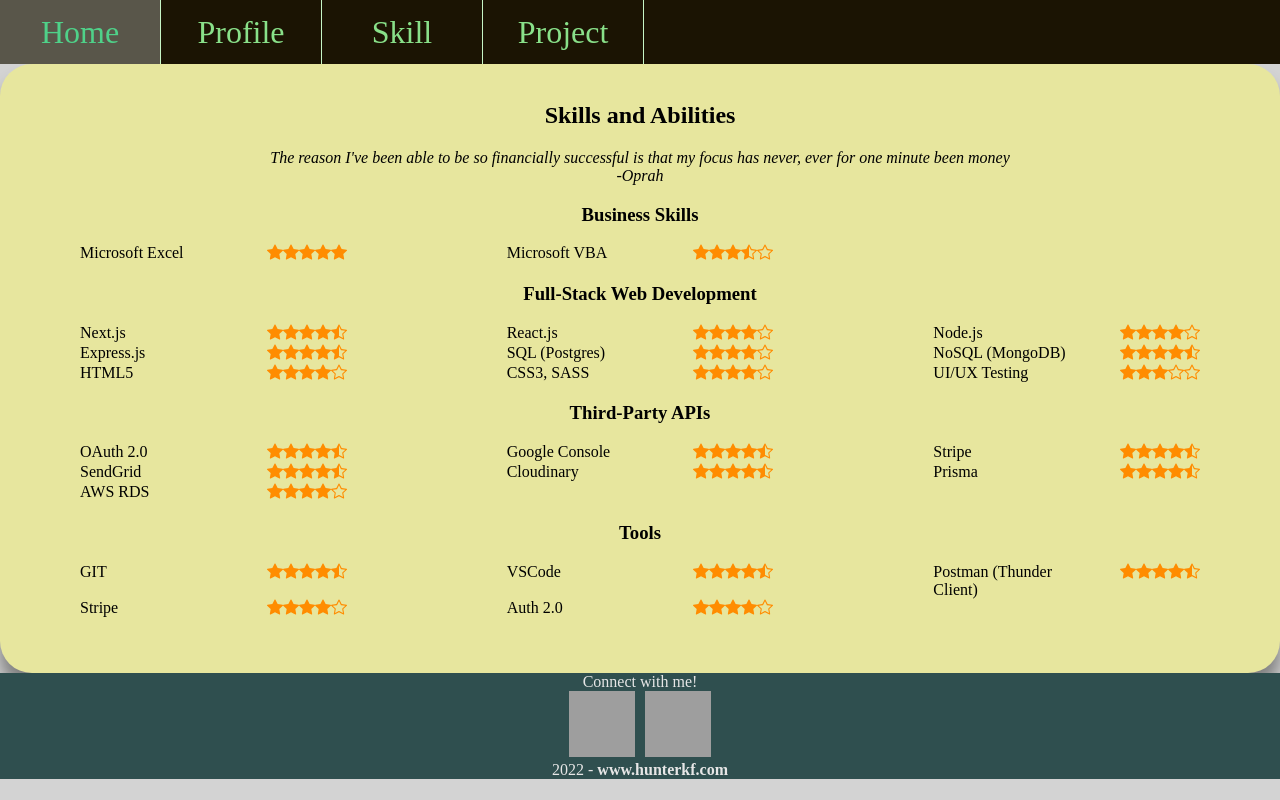
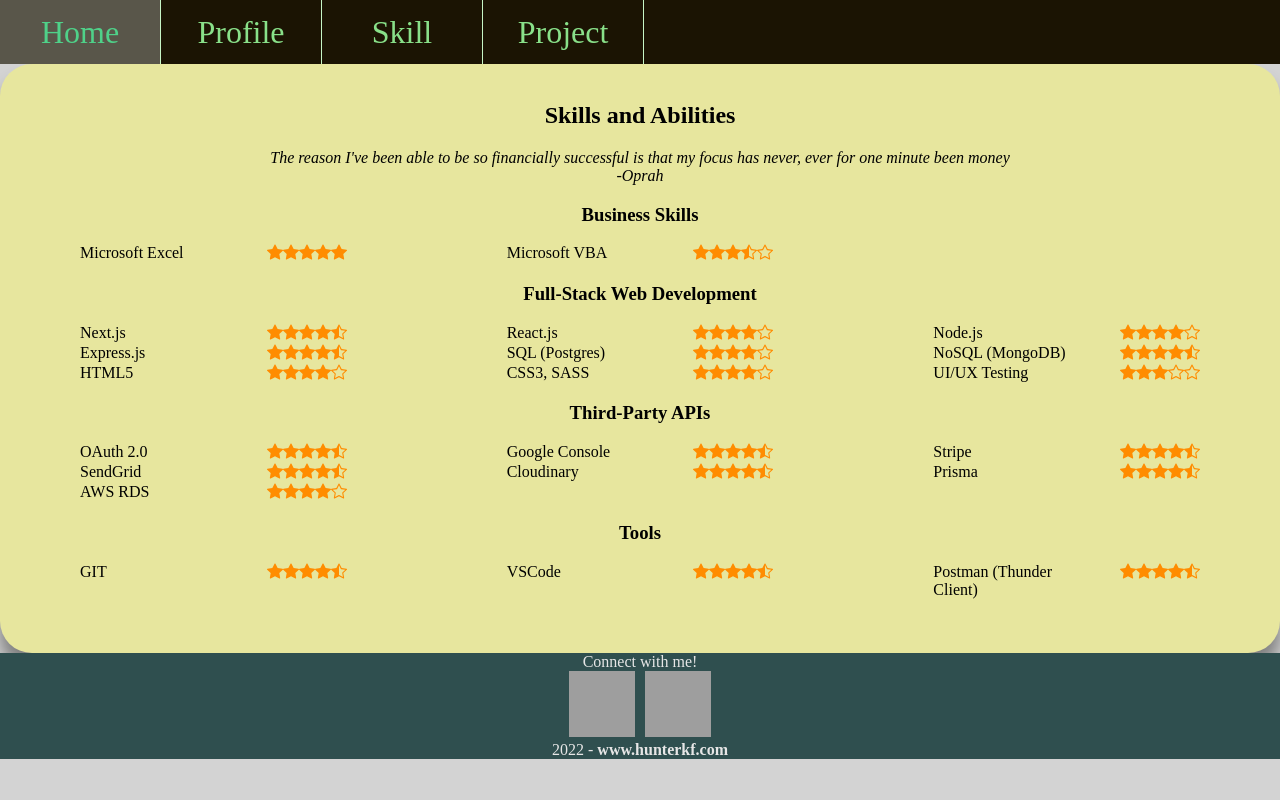
Before and after one commit to BestVersion7/hunterkenfan, a Next.js app: page /skill in a window 1280 px wide. Built offline with nearby package versions, Linux system fonts and the light colour scheme; grey boxes are pictures that could not be loaded.

Commit message:
update skills

```diff
--- a/components/data/skills.js
+++ b/components/data/skills.js
@@ -178,18 +178,7 @@
         starHalf: 1,
         star: 0,
     },
-    {
-        name: "Stripe",
-        starFill: 4,
-        starHalf: 0,
-        star: 1,
-    },
-    {
-        name: "Auth 2.0",
-        starFill: 4,
-        starHalf: 0,
-        star: 1,
-    },
+
     // {
     //     name: "Adobe Photoshop",
     //     starFill: 4,
```
